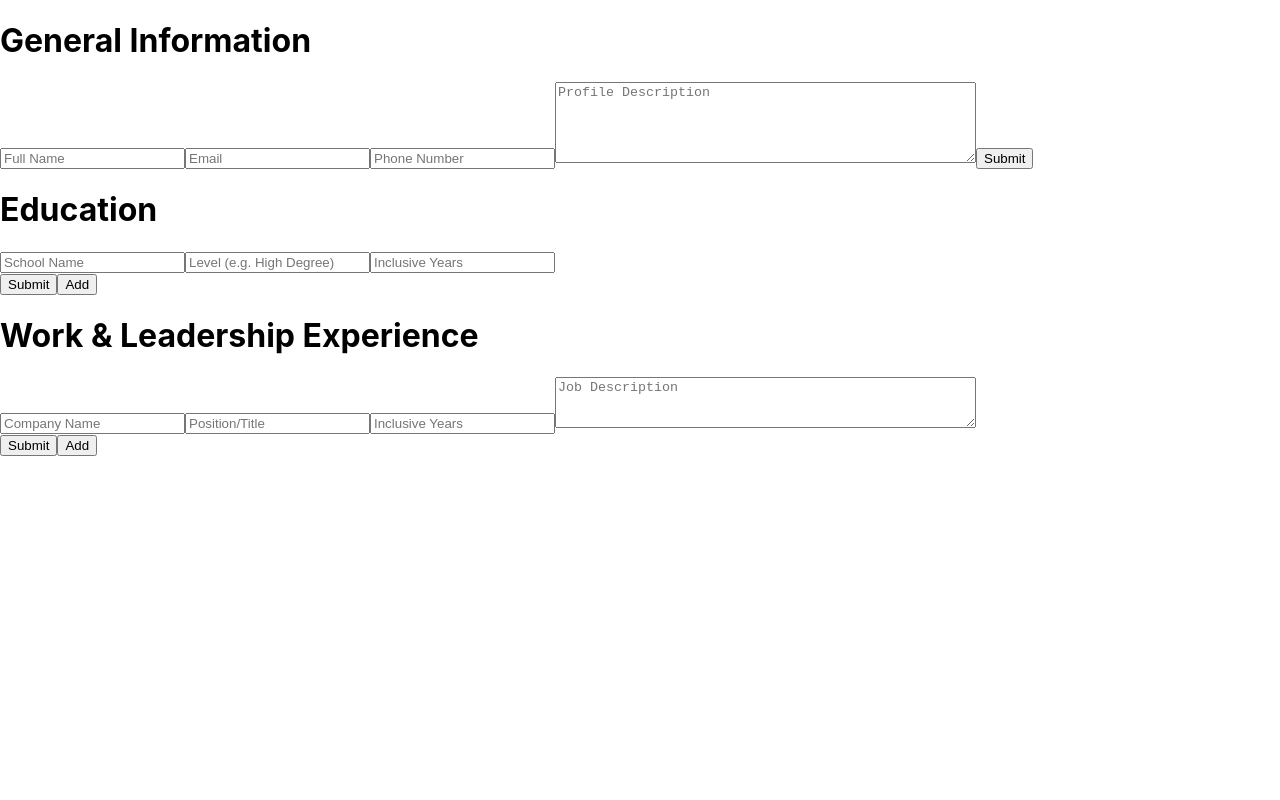
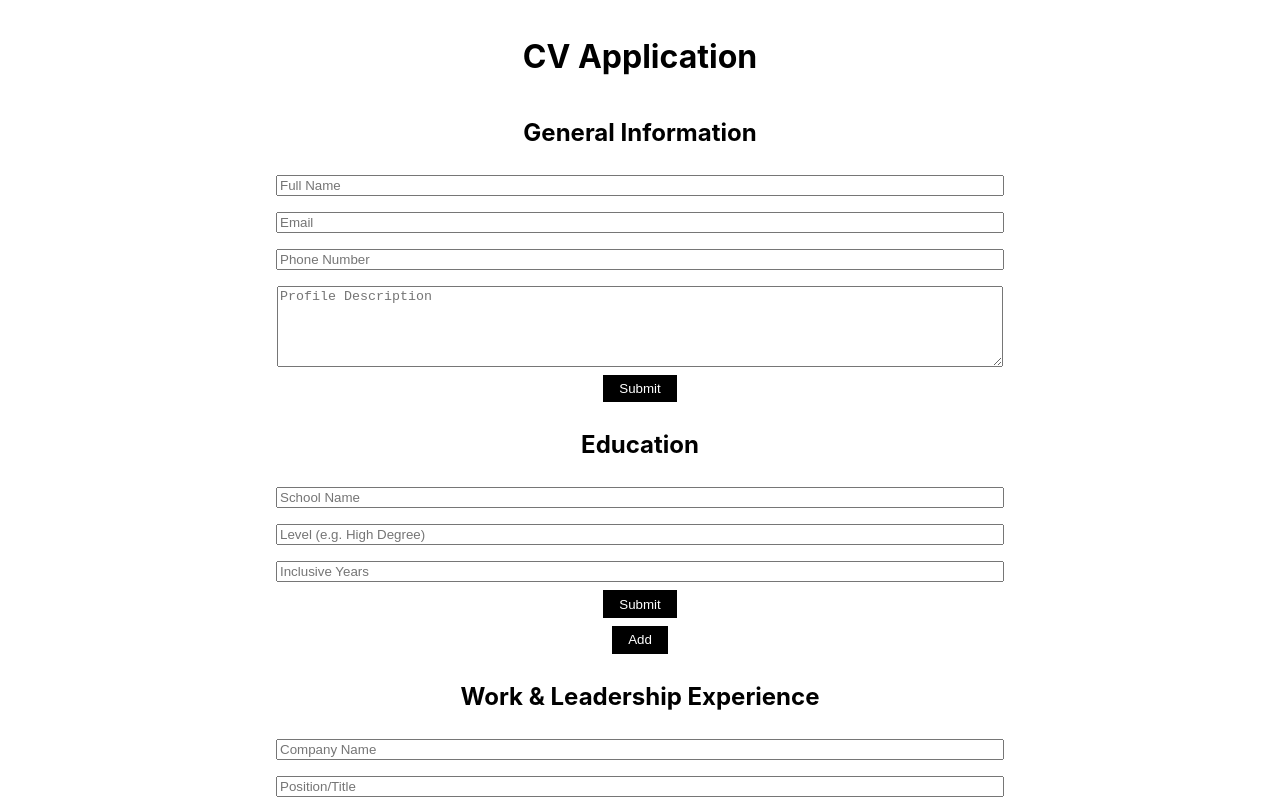
Before and after one commit to keaneatl/cv-application, a React (Create React App) app: page / in a window 1280 px wide. Shown: the top 800 px of the page. Built offline with nearby package versions, Linux system fonts and the light colour scheme.

Commit message:
Applied basic styling for forms

```diff
--- a/src/App.js
+++ b/src/App.js
@@ -1,9 +1,12 @@
 function App() {
   return (
     <div className="App">
+      <div className="Header">
+        <h1>CV Application</h1>
+      </div>
       <div className="GenInfo">
         <form>
-          <h1>General Information</h1>
+          <h2>General Information</h2>
 
           <input
             type="text"
@@ -29,7 +32,7 @@ function App() {
       </div>
       <div className="Education">
         <form>
-          <h1>Education</h1>
+          <h2>Education</h2>
           <input
             type="text"
             className="SchoolName"
@@ -45,13 +48,13 @@ function App() {
             className="SchoolDur"
             placeholder="Inclusive Years"
           ></input>
+          <button type="submit">Submit</button>
+          <button type="button">Add</button>
         </form>
-        <button type="submit">Submit</button>
-        <button type="button">Add</button>
       </div>
       <div className="WorkExp">
         <form>
-          <h1>Work & Leadership Experience</h1>
+          <h2>Work & Leadership Experience</h2>
           <input
             type="text"
             className="CompanyName"
@@ -74,9 +77,9 @@ function App() {
             cols="50"
             rows="3"
           ></textarea>
+          <button type="submit">Submit</button>
+          <button type="button">Add</button>
         </form>
-        <button type="submit">Submit</button>
-        <button type="button">Add</button>
       </div>
 
       <div className="cv-container"></div>
--- a/src/index.css
+++ b/src/index.css
@@ -1,13 +1,43 @@
 body {
   margin: 0;
-  font-family: -apple-system, BlinkMacSystemFont, 'Segoe UI', 'Roboto', 'Oxygen',
-    'Ubuntu', 'Cantarell', 'Fira Sans', 'Droid Sans', 'Helvetica Neue',
+  font-family: -apple-system, BlinkMacSystemFont, "Helvetica", "Roboto",
+    "Oxygen", "Ubuntu", "Cantarell", "Fira Sans", "Droid Sans", "Helvetica Neue",
     sans-serif;
   -webkit-font-smoothing: antialiased;
   -moz-osx-font-smoothing: grayscale;
 }
 
 code {
-  font-family: source-code-pro, Menlo, Monaco, Consolas, 'Courier New',
+  font-family: source-code-pro, Menlo, Monaco, Consolas, "Courier New",
     monospace;
 }
+
+form {
+  display: flex;
+  flex-direction: column;
+  align-items: center;
+}
+
+input,
+textarea {
+  margin: 0.5rem;
+  width: 45rem;
+}
+
+button {
+  margin-bottom: 0.5rem;
+  padding: 0.4rem 1rem;
+  border: 0;
+  color: white;
+  background-color: black;
+  cursor: pointer;
+}
+
+.App {
+  padding: 1rem;
+  display: flex;
+  flex-direction: column;
+  justify-content: space-around;
+  align-items: center;
+  height: 100%;
+}
```
Also changed, not shown: src/index.js (+6 -6 lines), 16 other files (tests, documents, lock files or other folders).
